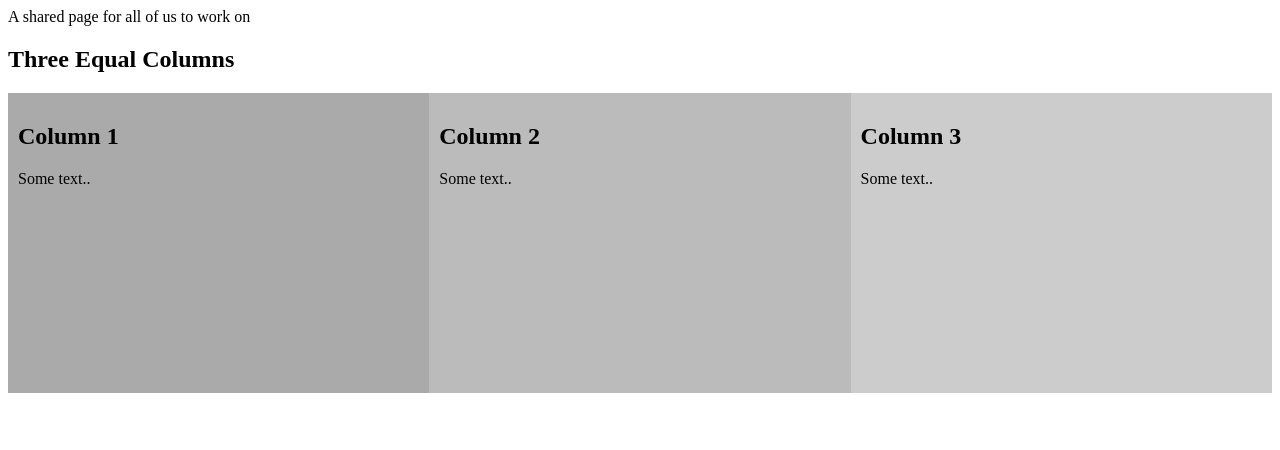
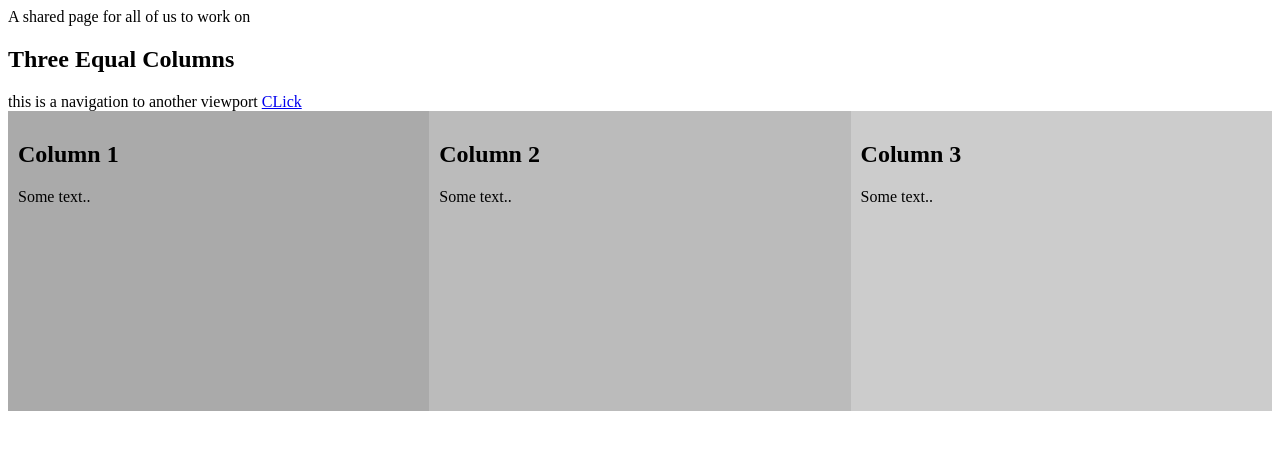
Before and after one commit to Akanksha1809/gitTest, a plain HTML site: page TryItOut.html in a window 1280 px wide. Drawn offline with Linux system fonts and the light colour scheme.

Commit message:
#REFACTORING: testing navigation

```diff
--- a/TryItOut.html
+++ b/TryItOut.html
@@ -26,6 +26,8 @@
 <body>
 A shared page for all of us to work on
 <h2>Three Equal Columns</h2>
+this is a navigation to another viewport
+<a href="index.html">CLick</a>
 
 <div class="row">
   <div class="column" style="background-color:#aaa;">
```
Also changed, not shown: index.html (added, +1 -0 lines).
